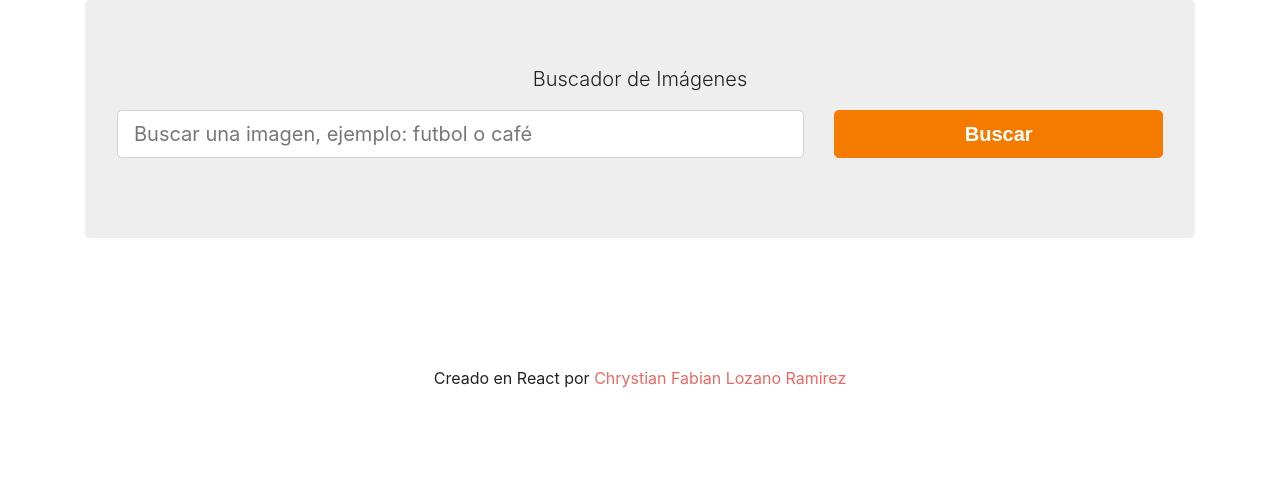
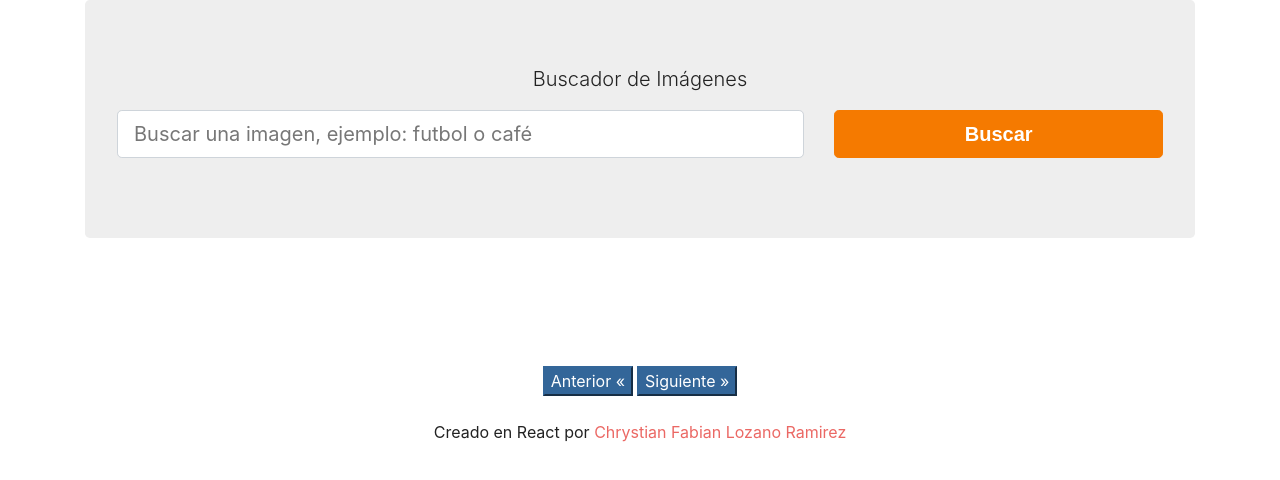
Before and after one commit to ChrystianLozano/Buscador-Imagenes, a React (Create React App) app: page / in a window 1280 px wide. Shown: the top 480 px of the page. Built offline with nearby package versions, Linux system fonts and the light colour scheme; a web font is replaced by a local one.

Commit message:
haciendo el limite de los botones de anterior y siguiente

```diff
--- a/src/App.js
+++ b/src/App.js
@@ -37,20 +37,39 @@ function App() {
 
   },[busqueda])
 
+  //definir pagina anterior
+  const paginaAnterior = () => {
+    const nuevaPaginaActual = paginaactual - 1
 
+    if(nuevaPaginaActual === 0) return
+
+    guardarPaginaactual(nuevaPaginaActual)
+  }
+
+  //definir pagina siguiente
+  const paginaSiguente = () => {
+    const nuevaPaginaActual = paginaactual + 1;
+
+    if(nuevaPaginaActual > totalpaginas) return
+
+     guardarPaginaactual(nuevaPaginaActual);
+  }
 
   return (
-    <div className="container">
+    <div className="container pb-4">
       <div className="jumbotron">
         <p className="lead text-center">Buscador de Imágenes</p>
-        <Formulario
-          guardarBusqueda = {guardarBusqueda}
-        />
+        <Formulario guardarBusqueda={guardarBusqueda} />
       </div>
       <div className="row justify-content-center">
-          <ListadoImagenes
-          imagenes={imagenes}
-          />
+        <ListadoImagenes imagenes={imagenes} />
+
+        <button type="button" className="bbtn btn-info mr-1" onClick={paginaAnterior}>
+          Anterior &laquo;
+        </button>
+        <button type="button" className="bbtn btn-info" onClick={paginaSiguente}>
+          Siguiente &raquo;
+        </button>
       </div>
     </div>
   );
```
